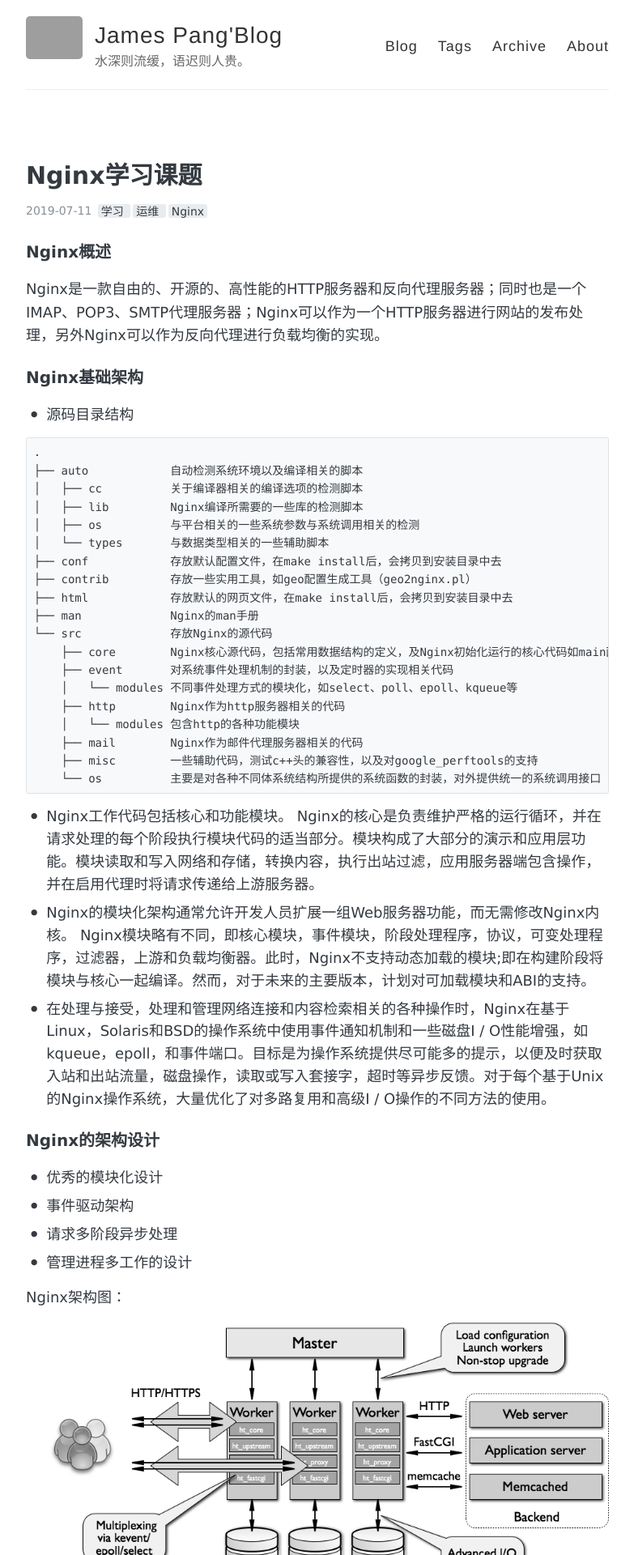
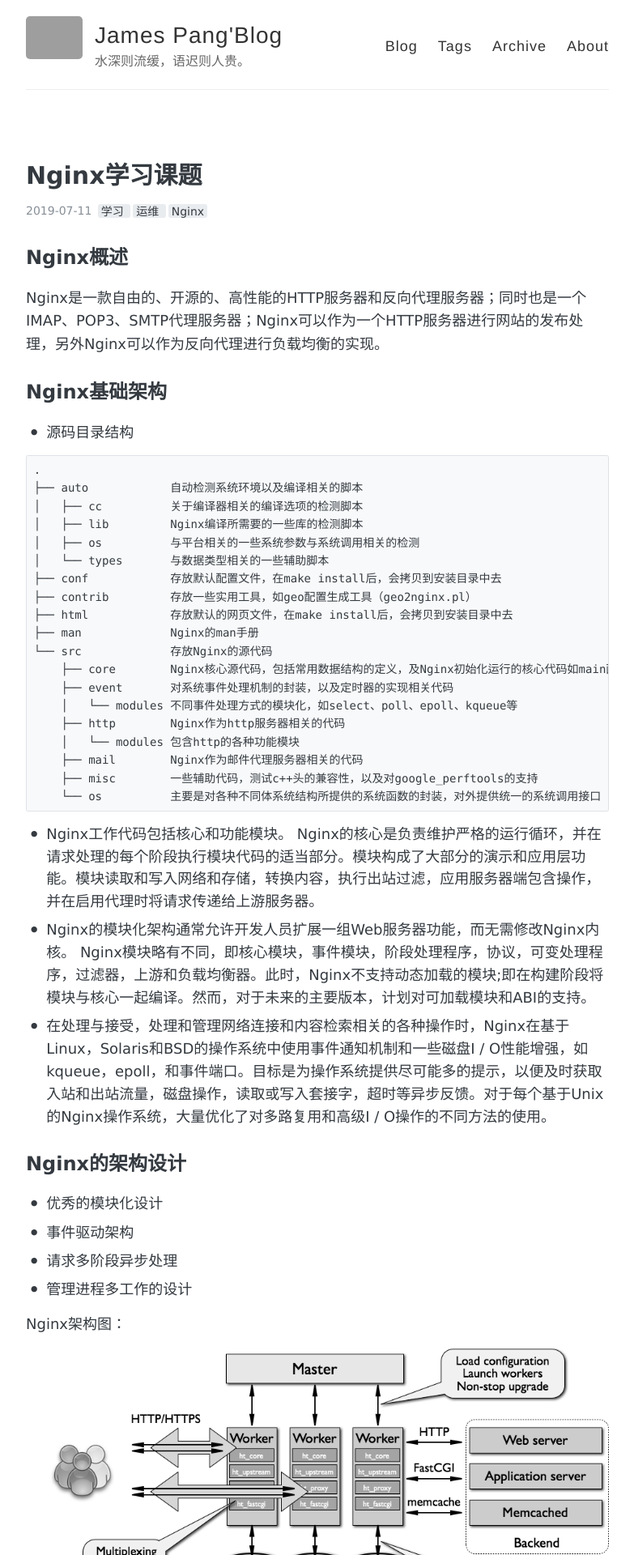
Before and after one commit to pzypxh/pzypxh.github.io, a Jekyll site: the page built from _posts/2019-7-11-Nginx学习课题.md, in a window 1280 px wide. Shown: the top 1920 px of the page at 81% size, without its empty margins (248-1031 px from the left). Built offline with Jekyll 4.4.1, drawn with Linux system fonts in a browser that asks for light colours; grey boxes are pictures that could not be loaded.

```diff
--- a/_posts/2019-7-11-Nginx学习课题.md
+++ b/_posts/2019-7-11-Nginx学习课题.md
@@ -5,11 +5,11 @@ tags: [学习,运维,Nginx]
 comments: true
 ---
 
-### Nginx概述
+## Nginx概述
 
 Nginx是一款自由的、开源的、高性能的HTTP服务器和反向代理服务器；同时也是一个IMAP、POP3、SMTP代理服务器；Nginx可以作为一个HTTP服务器进行网站的发布处理，另外Nginx可以作为反向代理进行负载均衡的实现。
 
-### Nginx基础架构
+## Nginx基础架构
 
 - 源码目录结构
 
@@ -39,7 +39,7 @@ Nginx是一款自由的、开源的、高性能的HTTP服务器和反向代理
 - Nginx的模块化架构通常允许开发人员扩展一组Web服务器功能，而无需修改Nginx内核。 Nginx模块略有不同，即核心模块，事件模块，阶段处理程序，协议，可变处理程序，过滤器，上游和负载均衡器。此时，Nginx不支持动态加载的模块;即在构建阶段将模块与核心一起编译。然而，对于未来的主要版本，计划对可加载模块和ABI的支持。
 - 在处理与接受，处理和管理网络连接和内容检索相关的各种操作时，Nginx在基于Linux，Solaris和BSD的操作系统中使用事件通知机制和一些磁盘I / O性能增强，如kqueue，epoll，和事件端口。目标是为操作系统提供尽可能多的提示，以便及时获取入站和出站流量，磁盘操作，读取或写入套接字，超时等异步反馈。对于每个基于Unix的Nginx操作系统，大量优化了对多路复用和高级I / O操作的不同方法的使用。
 
-### Nginx的架构设计
+## Nginx的架构设计
 
 - 优秀的模块化设计
 - 事件驱动架构
@@ -60,7 +60,7 @@ Nginx处理事件模型图：
 
 详细参考：[https://andremouche.github.io/nginx/nginx-internal-basic-architecture.html](https://andremouche.github.io/nginx/nginx-internal-basic-architecture.html)
 
-### Nginx主要优点
+## Nginx主要优点
 
 - **热部署**
 
@@ -82,7 +82,7 @@ Nginx在网络应用中表现超群，在于其独特的设计。许多网络或
 
 对于访问量巨大的网站，面对高负载Nginx + keepalived 可对前端Nginx实现HA高可用。
 
-### Nginx反向代理与负载均衡原理
+## Nginx反向代理与负载均衡原理
 
 - 反向代理（Reverse Proxy）方式是指以代理服务器来接受internet上的连接请求，然后将请求转发给内部网络上的服务器，并将从服务器上得到的结果返回给internet上请求连接的客户端，此时代理服务器对外就表现为一个反向代理服务器。Nginx在做反向代理时，提供性能稳定，并且能够提供配置灵活的转发功能。Nginx可以根据不同的正则匹配，采取不同的转发策略，比如图片文件结尾的走文件服务器，动态页面走web服务器，只要你正则写的没问题，又有相对应的服务器解决方案，你就可以随心所欲的玩。并且Nginx对返回结果进行错误页跳转，异常判断等。如果被分发的服务器存在异常，他可以将请求重新转发给另外一台服务器，然后自动去除异常服务器。
 
@@ -112,7 +112,7 @@ Nginx在网络应用中表现超群，在于其独特的设计。许多网络或
 
   ![image](https://github.com/pzypxh/pzypxh.github.io/raw/master/upload/Nginx/ip_hash.jpg)
 
-### Nginx web运维实验
+## Nginx web运维实验
 
 #### 一、实验环境
 
```
